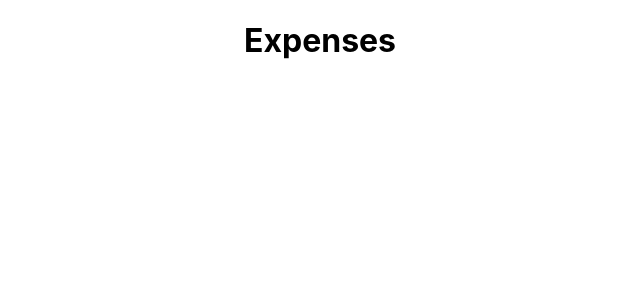
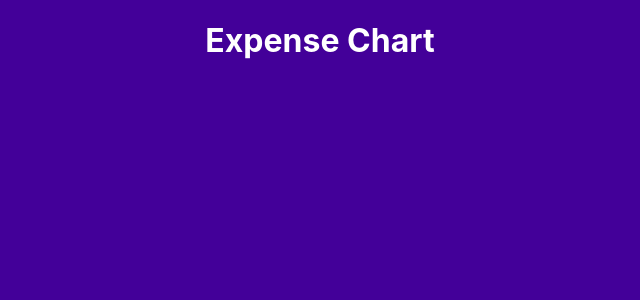
Before and after one commit to haweecodes/expense-chart, a React (Create React App) app: page / in a window 1280 px wide. Shown: the top 300 px of the page, without its empty margins (320-960 px from the left). Built offline with nearby package versions, Linux system fonts and the light colour scheme.

Commit message:
chore: title and background color setting

```diff
--- a/src/App.css
+++ b/src/App.css
@@ -1,38 +1,14 @@
-.App {
-  text-align: center;
+* {
+  box-sizing: border-box;
 }
 
-.App-logo {
-  height: 40vmin;
-  pointer-events: none;
+body {
+  background-color: #430099;
+  display: flex;
+  justify-content: center;
+  align-items: center;
 }
 
-@media (prefers-reduced-motion: no-preference) {
-  .App-logo {
-    animation: App-logo-spin infinite 20s linear;
-  }
+body h1 {
+  color: #ffffff;
 }
-
-.App-header {
-  background-color: #282c34;
-  min-height: 100vh;
-  display: flex;
-  flex-direction: column;
-  align-items: center;
-  justify-content: center;
-  font-size: calc(10px + 2vmin);
-  color: white;
-}
-
-.App-link {
-  color: #61dafb;
-}
-
-@keyframes App-logo-spin {
-  from {
-    transform: rotate(0deg);
-  }
-  to {
-    transform: rotate(360deg);
-  }
-}
--- a/src/App.jsx
+++ b/src/App.jsx
@@ -2,8 +2,8 @@ import './App.css';
 
 function App() {
   return (
-    <div className="App">
-      <h1>Expenses</h1>
+    <div>
+      <h1>Expense Chart</h1>
       <section></section>
       <footer></footer>
     </div>
```
